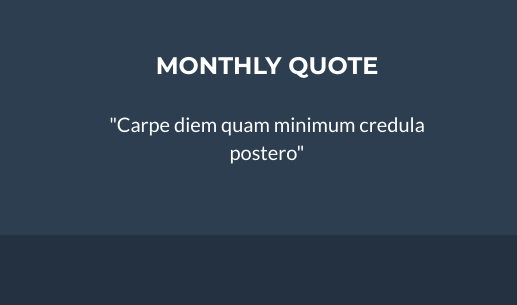
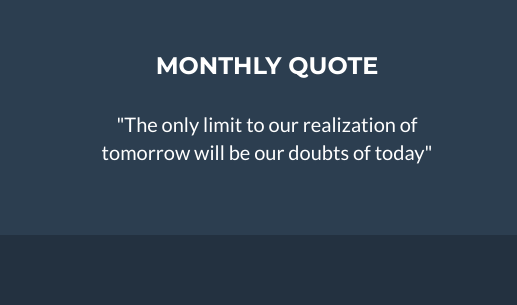
Before and after one commit to MorganBerger/morganberger.github.io, a website: page index.html in a window 1280 px wide. Shown: the part 2497-2802 px from the top of the page, 763-1280 px from the left. Drawn offline with nearby package versions, Linux system fonts and the light colour scheme.

Commit message:
Update quote of the month

```diff
--- a/index.html
+++ b/index.html
@@ -225,7 +225,7 @@
                     </div>
                     <div class="footer-col col-md-4">
                         <h3>Monthly quote</h3>
-                        <p>"Carpe diem quam minimum credula postero"</p>
+                        <p>"The only limit to our realization of tomorrow will be our doubts of today"</p>
                     </div>
                 </div>
             </div>
```
